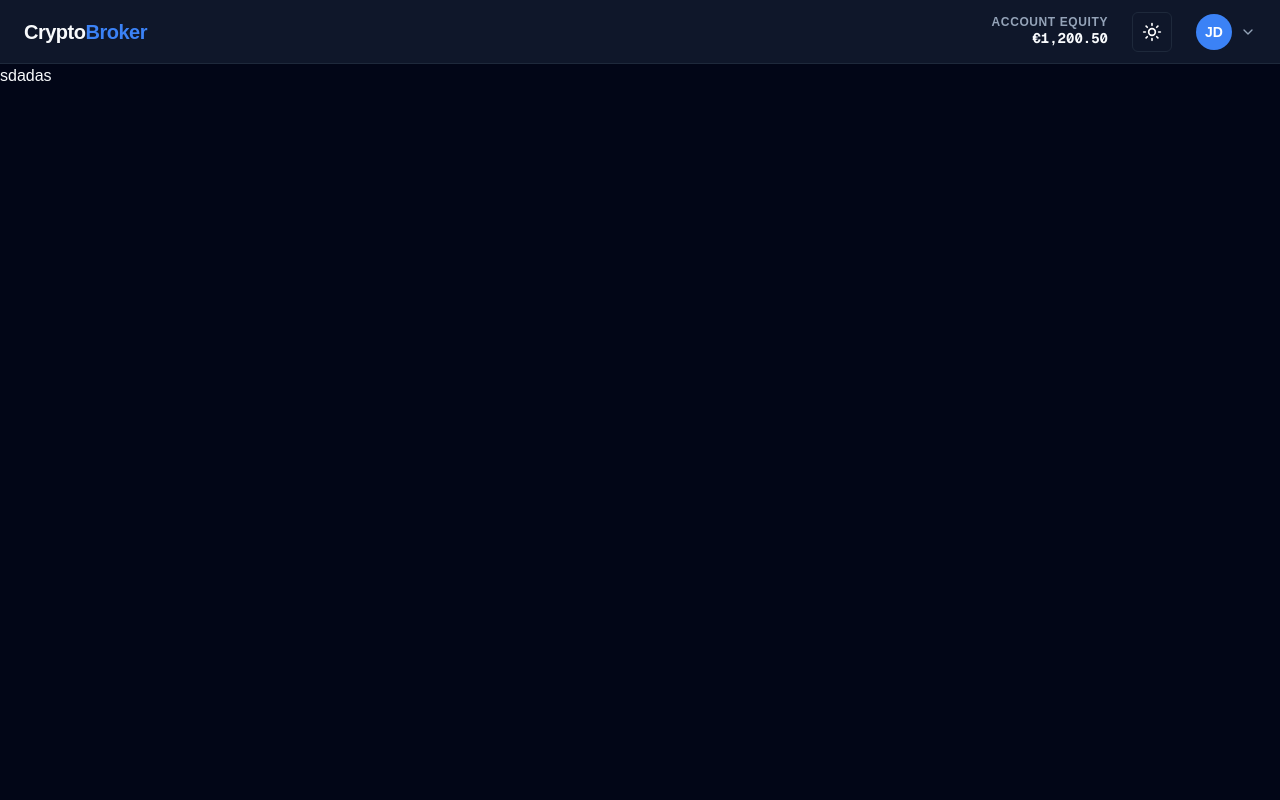
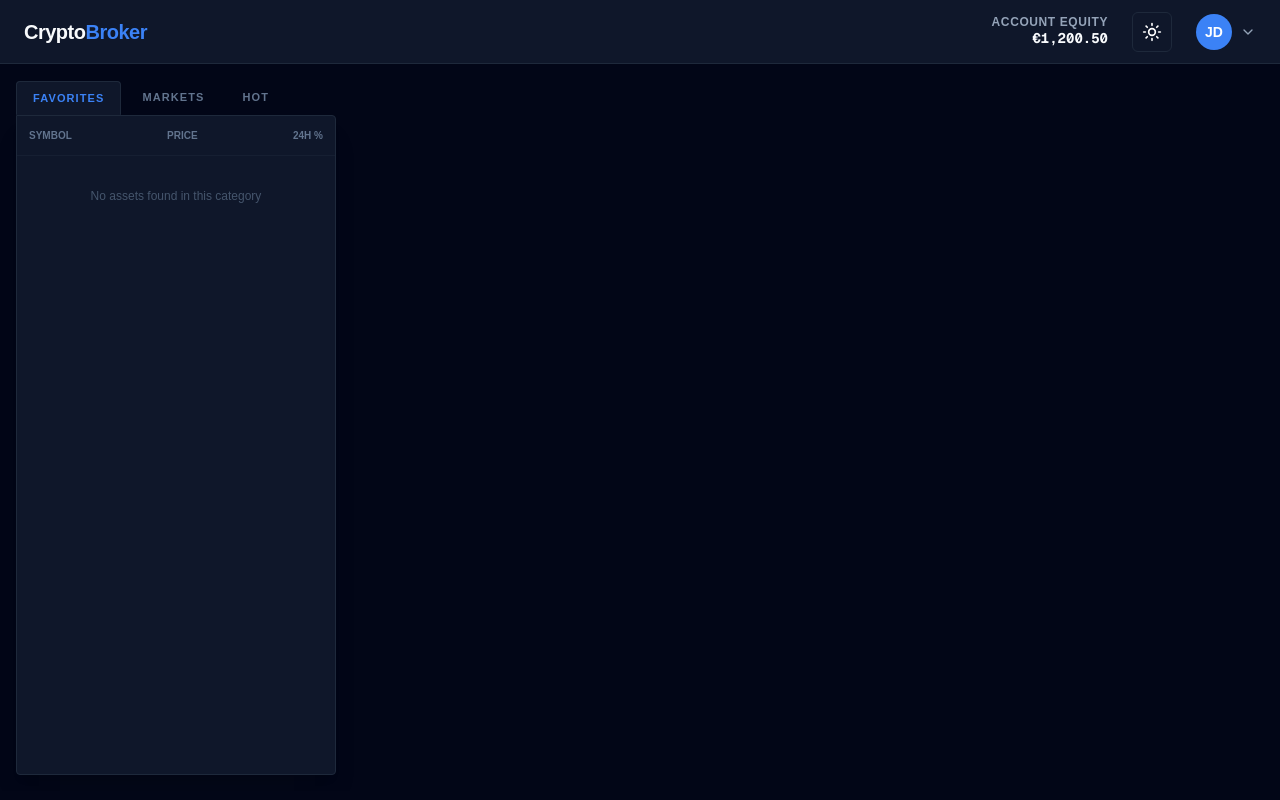
Before and after one commit to krassshu/cfd-broker, a Next.js app: page /dashboard in a window 1280 px wide. Built offline with nearby package versions, Linux system fonts and the light colour scheme.

Commit message:
created tabs for symbols

```diff
--- /dev/null
+++ b/app/_components/_tabs/Tabs.tsx
@@ -0,0 +1,41 @@
+import { useState } from "react";
+
+export type TabType = 'Main' | 'Fav' | "Hot";
+
+interface TabConfig {
+    id: TabType;
+    label: string;
+}
+
+export default function Tabs() {
+    const [activeTab, setActiveTab] = useState<TabType>('Fav');
+
+    const tabs: TabConfig[] = [
+        { id: 'Fav', label: 'Favorites' },
+        { id: 'Main', label: 'Markets' },
+        {id:'Hot', label:'Hot'}
+    ];
+
+    return (
+        <div className="flex justify-start items-center gap-1">
+            {tabs.map((tab) => {
+                const isActive = activeTab === tab.id;
+                return (
+                    <button
+                        key={tab.id}
+                        onClick={() => setActiveTab(tab.id)}
+                        className={`
+                            px-4 py-2 text-[11px] font-bold uppercase tracking-widest transition-all relative z-10 cursor-pointer
+                            ${isActive
+                            ? 'bg-card border border-border border-b-card text-primary rounded-t-sm -mb-[1px]'
+                            : 'text-slate-500 hover:text-slate-300 bg-transparent border border-transparent'
+                        }
+                        `}
+                    >
+                        {tab.label}
+                    </button>
+                );
+            })}
+        </div>
+    );
+}
--- a/app/dashboard/_components/_navbar/Navbar.tsx
+++ b/app/dashboard/_components/_navbar/Navbar.tsx
@@ -1,4 +1,4 @@
-import { SwitchTheme } from "@/app/_components/SwitchTheme";
+import { SwitchTheme } from "@/app/_components/_switchTheme/SwitchTheme";
 import UserDropDown from "@/app/dashboard/_components/_navbar/_userDropDown/UserDropDown";
 
 export default function Navbar() {
--- /dev/null
+++ b/app/dashboard/_components/_primaryContent/PrimaryContent.tsx
@@ -0,0 +1,5 @@
+export default function PrimaryContent(){
+    return(
+        <></>
+    )
+}
--- /dev/null
+++ b/app/dashboard/_components/_symbols/SymbolsList.tsx
@@ -0,0 +1,25 @@
+"use client"
+import Tabs from "@/app/_components/_tabs/Tabs";
+
+export default function SymbolsList() {
+    return (
+        <div className="h-full flex-shrink-0 flex flex-col">
+            <Tabs />
+            <div className="w-80 h-[calc(100vh-140px)] bg-card border border-border rounded-sm rounded-tl-none shadow-xl overflow-hidden">
+                <div className="p-3 border-b border-border/50">
+                    <div className="flex justify-between items-center text-[10px] text-slate-500 font-semibold uppercase">
+                        <span>Symbol</span>
+                        <span>Price</span>
+                        <span className="text-right">24h %</span>
+                    </div>
+                </div>
+
+                <div className="flex-1 overflow-y-auto custom-scrollbar">
+                    <div className="p-8 text-center text-slate-600 text-xs">
+                        No assets found in this category
+                    </div>
+                </div>
+            </div>
+        </div>
+    )
+}
--- a/app/dashboard/page.tsx
+++ b/app/dashboard/page.tsx
@@ -1,5 +1,11 @@
+import SymbolsList from "@/app/dashboard/_components/_symbols/SymbolsList";
+import PrimaryContent from "@/app/dashboard/_components/_primaryContent/PrimaryContent";
+
 export default function DashboardPage() {
     return(
-        <>sdadas</>
+        <div className="flex px-4 py-4 gap-4 h-[calc(100vh-73px)] overflow-hidden">
+            <SymbolsList/>
+            <PrimaryContent/>
+        </div>
     )
 }
```
Also changed, not shown: app/_components/_switchTheme/SwitchTheme.tsx (renamed from app/_components/SwitchTheme.tsx).
